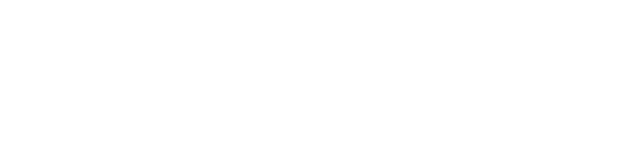
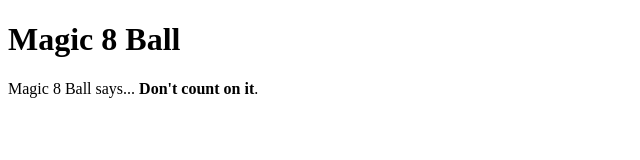
Before and after one commit to lockwood-ethan/JavaScript, a plain HTML site: page index.html in a window 1280 px wide. Shown: the whole page, without its empty margins (0-640 px from the left). Drawn offline with Linux system fonts and the light colour scheme.

Commit message:
Beginning to work with script in HTML, Live Server extension is cool

```diff
--- a/index.html
+++ b/index.html
@@ -1,4 +1,18 @@
 <!DOCTYPE html>
+<html>
+<head>
+    <title>Magic 8 Ball</title>
+    <meta charset="UTF-8">
+</head>
 <body>
-    <script src="./scripts.js"></script>
+    <h1>Magic 8 Ball</h1>
+    <script>
+    // Possible 8 ball responses
+    let responses = [ "Without a doubt", "Ask again later", "Don't count on it" ];
+
+    // Display a randomly chosen response
+    let randomNum = Math.floor(Math.random() * responses.length);
+    document.writeln("<p>Magic 8 Ball says... <strong>" + responses[randomNum] + "</strong>.</p>");
+    </script>
 </body>
+</html>
```
Also changed, not shown: JavaScript_Fundamentals.js (renamed from notes.js), Javascript_With_HTML.js (added).
